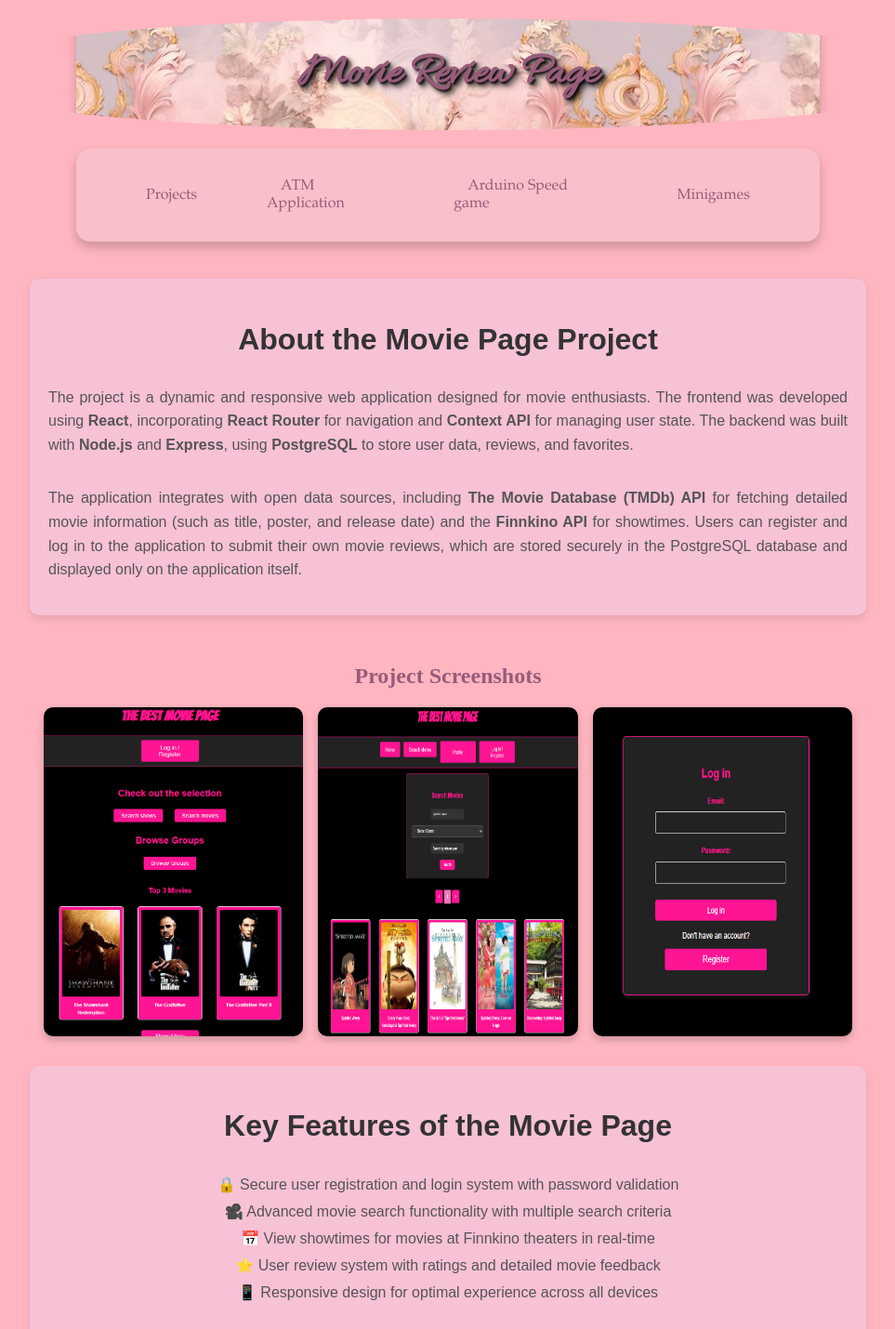
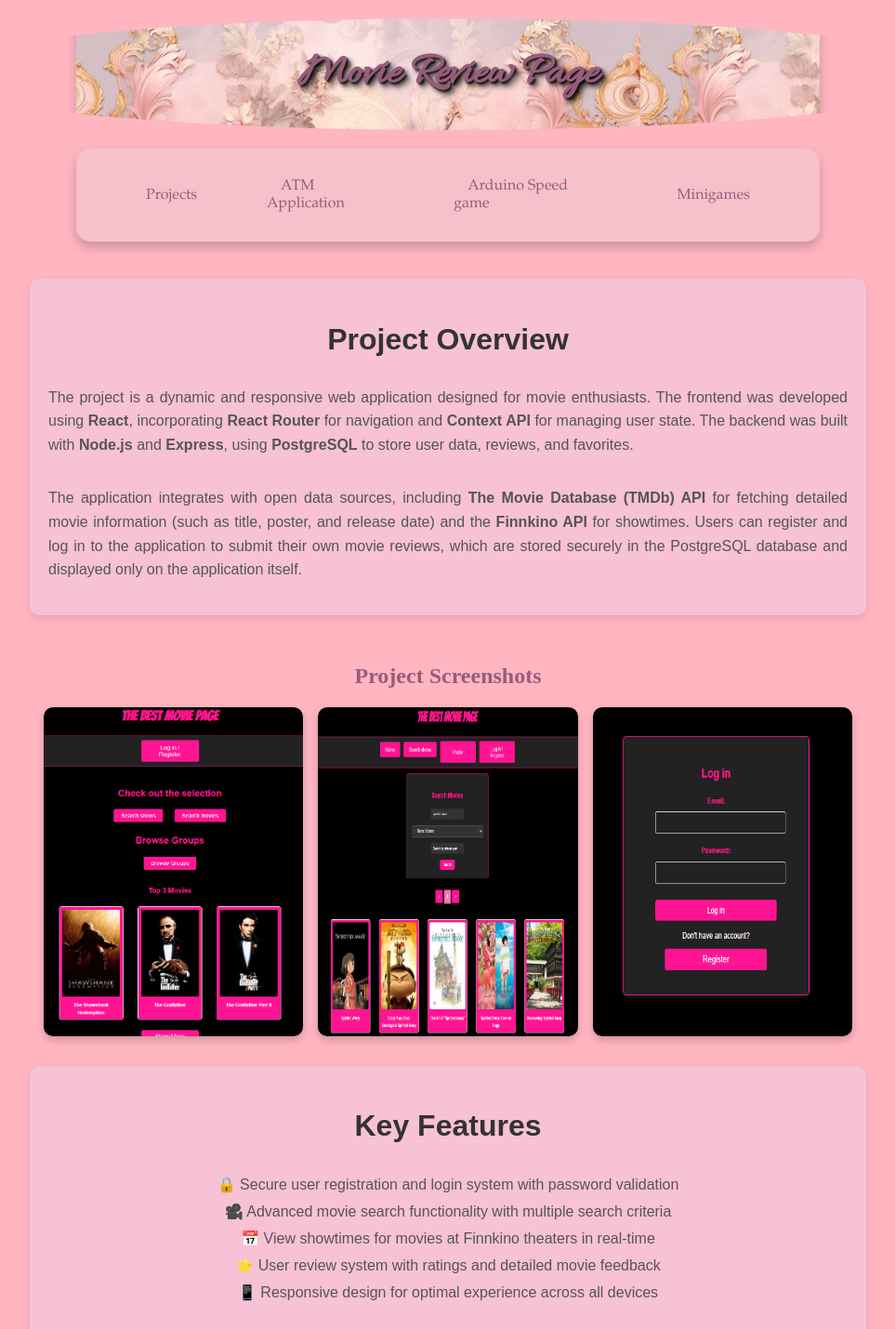
Before and after one commit to lohielisabeth/PorfolioPage, a plain HTML site: page moviepage.html in a window 1280 px wide. Shown: the top 1430 px of the page at 93% size, without its empty margins (158-1121 px from the left). Drawn offline with Linux system fonts and the light colour scheme.

Commit message:
parannuksia

```diff
--- a/moviepage.html
+++ b/moviepage.html
@@ -22,7 +22,7 @@
 
     <main>
         <section class="project-details">
-            <h2>About the Movie Page Project</h2>
+            <h2>Project Overview</h2>
             <p>
                 The project is a dynamic and responsive web application designed for movie enthusiasts. The frontend was developed using <strong>React</strong>, incorporating <strong>React Router</strong> for navigation and <strong>Context API</strong> for managing user state. The backend was built with <strong>Node.js</strong> and <strong>Express</strong>, using <strong>PostgreSQL</strong> to store user data, reviews, and favorites.
             </p>
@@ -42,7 +42,7 @@
         </section>
 
         <section class="project-details">
-            <h2>Key Features of the Movie Page</h2>
+            <h2>Key Features</h2>
                 <ul>
                     <li>🔒 Secure user registration and login system with password validation</li>
                     <li>🎥 Advanced movie search functionality with multiple search criteria</li>
```
Also changed, not shown: ATM.html (+1 -1 lines), mobilegame.html (+6 -1 lines), spedens.html (+1 -1 lines).
